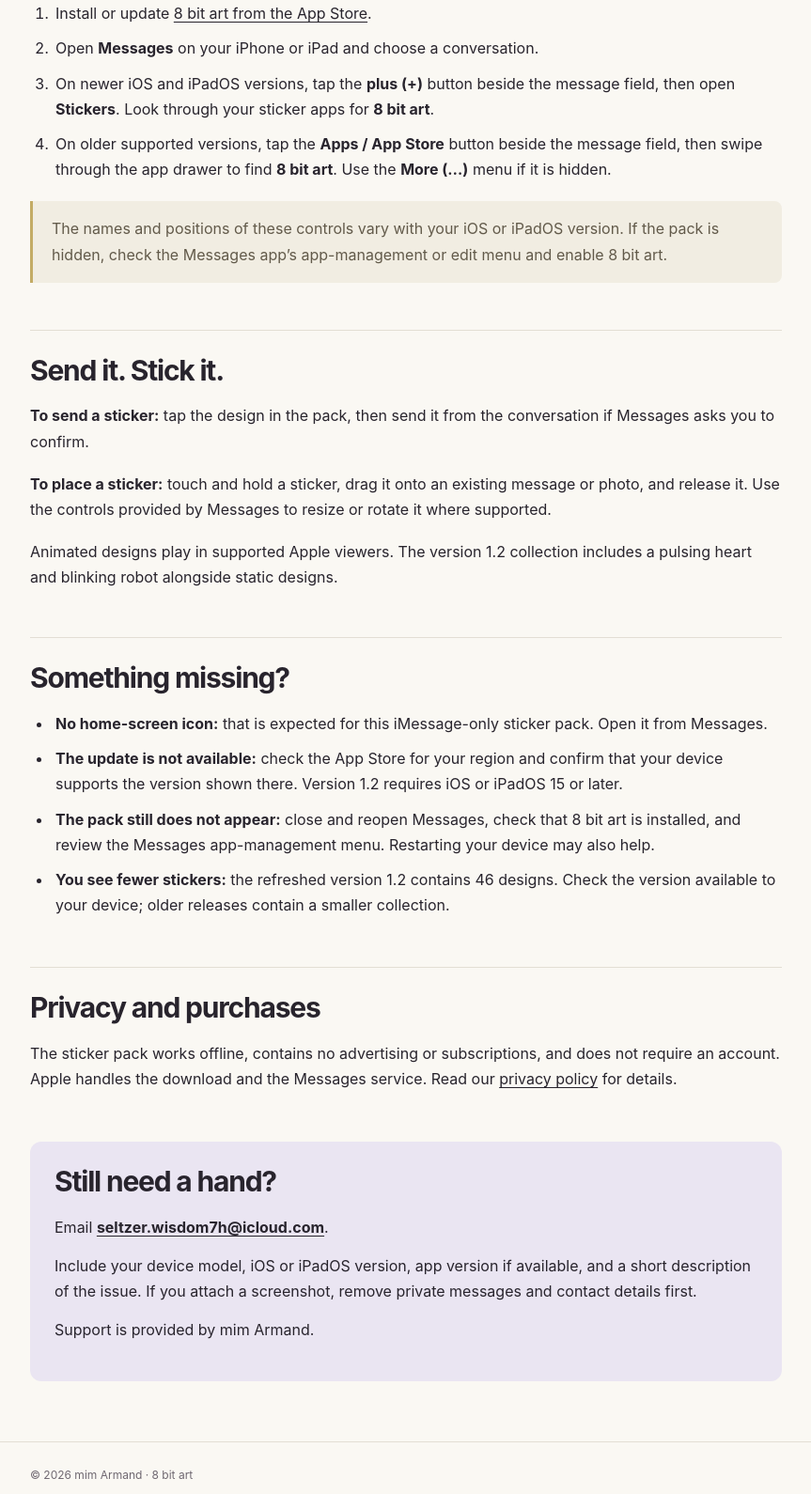
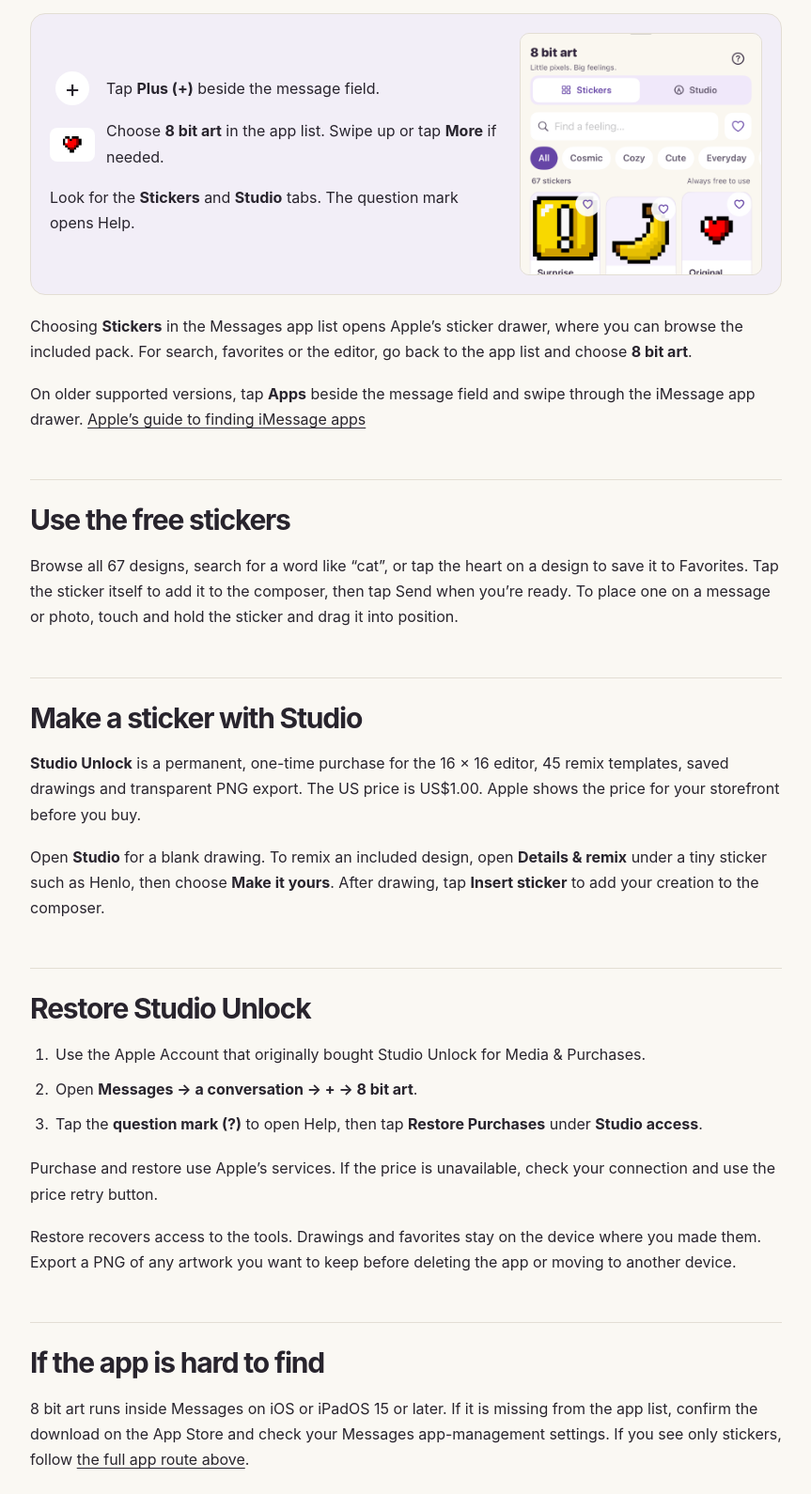
Before and after one commit to mim-Armand/8bit-stickers, a plain HTML site: page support/index.html in a window 1280 px wide. Shown: the part 477-2067 px from the top of the page at 94% size, without its empty margins (80-943 px from the left). Drawn offline with Linux system fonts and the light colour scheme.

Commit message:
Publish 8 bit art support and privacy pages

```diff
--- a/styles.css
+++ b/styles.css
@@ -54,6 +54,13 @@ p { margin: 0 0 18px; }
 .article section + section { margin-top: 22px; }
 .article ol, .article ul { padding-left: 24px; margin: 0 0 20px; }
 .article li { padding-left: 3px; margin-bottom: 10px; }
+.app-guide { display: grid; grid-template-columns: minmax(0, 1fr) minmax(195px, 34%); align-items: center; gap: 24px; margin: 20px 0; padding: 20px; border: 1px solid var(--line); border-radius: 16px; background: #f2eef7; }
+.app-guide .app-route { display: grid; gap: 14px; padding: 0; margin: 0 0 16px; list-style: none; }
+.app-route li { display: grid; grid-template-columns: 48px 1fr; gap: 12px; align-items: center; padding: 0; margin: 0; }
+.route-plus { justify-self: center; display: grid; place-items: center; width: 36px; height: 36px; border-radius: 50%; background: white; color: var(--ink); font-size: 26px; line-height: 1; }
+.app-route img { border-radius: 8px; }
+.app-guide-steps p { margin: 0; }
+.app-guide-screen { display: block; width: 100%; height: auto; aspect-ratio: 1; object-fit: cover; object-position: center 17%; border-radius: 10px; border: 1px solid var(--line); }
 .note { border-left: 3px solid #c3ab65; background: #f1ede2; padding: 16px 20px; border-radius: 0 8px 8px 0; color: #625a4a; }
 .contact-card { padding: 26px; background: #eae5f2; border-radius: 12px; margin-top: 25px; }
 .contact-card p { margin-bottom: 14px; }
@@ -82,3 +89,7 @@ p { margin: 0 0 18px; }
   .site-footer { align-items: flex-start; }
 }
 @media (prefers-reduced-motion: reduce) { html { scroll-behavior: auto; } }
+@media (max-width: 600px) {
+  .app-guide { grid-template-columns: 1fr; }
+  .app-guide-screen { max-width: 300px; aspect-ratio: 1.5; object-position: center 15%; justify-self: center; }
+}
--- a/support/index.html
+++ b/support/index.html
@@ -4,7 +4,7 @@
   <meta charset="utf-8">
   <meta name="viewport" content="width=device-width, initial-scale=1">
   <meta name="theme-color" content="#faf8f3">
-  <meta name="description" content="Find 8 bit art in Messages, send and place pixel stickers, and contact support.">
+  <meta name="description" content="Find 8 bit art in Messages, use the 67 included stickers, make a drawing with Studio or restore your one-time purchase.">
   <title>Support — 8 bit art</title>
   <link rel="stylesheet" href="../styles.css">
   <link rel="icon" href="../assets/favicon.svg" type="image/svg+xml">
@@ -13,15 +13,50 @@
   <a class="skip-link" href="#main">Skip to content</a>
   <header class="site-header"><a class="brand" href="../" aria-label="8 bit art home"><span class="brand-icon" aria-hidden="true">8</span>8 bit art.</a><nav aria-label="Main navigation"><a href="./" aria-current="page">Support</a><a href="../privacy/">Privacy</a></nav></header>
   <main id="main" tabindex="-1">
-    <div class="page-heading"><p class="eyebrow">A little help</p><h1>Find your pixels<span class="dot">.</span></h1><p class="intro">8 bit art is a sticker pack inside Apple’s Messages app. There is no separate app window or editor on your home screen.</p></div>
+    <div class="page-heading">
+      <h1>Find 8 bit art in Messages<span class="dot">.</span></h1>
+      <p class="intro">Open the app from a conversation on your iPhone or iPad. If you already bought Studio and need the editor back, <a href="#restore">restore your purchase</a>.</p>
+    </div>
     <article class="article" aria-label="Using 8 bit art">
-      <section><h2>Open the sticker pack</h2>
-        <ol><li>Install or update <a href="https://apps.apple.com/app/id1366485724">8 bit art from the App Store</a>.</li><li>Open <strong>Messages</strong> on your iPhone or iPad and choose a conversation.</li><li>On newer iOS and iPadOS versions, tap the <strong>plus (+)</strong> button beside the message field, then open <strong>Stickers</strong>. Look through your sticker apps for <strong>8 bit art</strong>.</li><li>On older supported versions, tap the <strong>Apps / App Store</strong> button beside the message field, then swipe through the app drawer to find <strong>8 bit art</strong>. Use the <strong>More (…)</strong> menu if it is hidden.</li></ol>
-        <p class="note">The names and positions of these controls vary with your iOS or iPadOS version. If the pack is hidden, check the Messages app’s app-management or edit menu and enable 8 bit art.</p>
+      <section id="open-app">
+        <h2>Open the full app</h2>
+        <p><a href="https://apps.apple.com/app/id1366485724">Install 8 bit art from the App Store</a>, then open a conversation in Messages.</p>
+        <figure class="app-guide">
+          <div class="app-guide-steps">
+            <ol class="app-route" role="list">
+              <li><span class="route-plus" aria-hidden="true">+</span><span>Tap <strong>Plus (+)</strong> beside the message field.</span></li>
+              <li><img src="../assets/messages-app-icon.png" width="48" height="36" alt=""><span>Choose <strong>8 bit art</strong> in the app list. Swipe up or tap <strong>More</strong> if needed.</span></li>
+            </ol>
+            <p>Look for the <strong>Stickers</strong> and <strong>Studio</strong> tabs. The question mark opens Help.</p>
+          </div>
+          <img class="app-guide-screen" src="../assets/stickers-screen.png" width="1179" height="2556" alt="The opened 8 bit art app with Stickers and Studio tabs, search, favorites and a question mark in the upper right.">
+        </figure>
+        <p>Choosing <strong>Stickers</strong> in the Messages app list opens Apple’s sticker drawer, where you can browse the included pack. For search, favorites or the editor, go back to the app list and choose <strong>8 bit art</strong>.</p>
+        <p>On older supported versions, tap <strong>Apps</strong> beside the message field and swipe through the iMessage app drawer. <a href="https://support.apple.com/en-us/104969">Apple’s guide to finding iMessage apps</a></p>
       </section>
-      <section><h2>Send it. Stick it.</h2><p><strong>To send a sticker:</strong> tap the design in the pack, then send it from the conversation if Messages asks you to confirm.</p><p><strong>To place a sticker:</strong> touch and hold a sticker, drag it onto an existing message or photo, and release it. Use the controls provided by Messages to resize or rotate it where supported.</p><p>Animated designs play in supported Apple viewers. The version 1.2 collection includes a pulsing heart and blinking robot alongside static designs.</p></section>
-      <section><h2>Something missing?</h2><ul><li><strong>No home-screen icon:</strong> that is expected for this iMessage-only sticker pack. Open it from Messages.</li><li><strong>The update is not available:</strong> check the App Store for your region and confirm that your device supports the version shown there. Version 1.2 requires iOS or iPadOS 15 or later.</li><li><strong>The pack still does not appear:</strong> close and reopen Messages, check that 8 bit art is installed, and review the Messages app-management menu. Restarting your device may also help.</li><li><strong>You see fewer stickers:</strong> the refreshed version 1.2 contains 46 designs. Check the version available to your device; older releases contain a smaller collection.</li></ul></section>
-      <section><h2>Privacy and purchases</h2><p>The sticker pack works offline, contains no advertising or subscriptions, and does not require an account. Apple handles the download and the Messages service. Read our <a href="../privacy/">privacy policy</a> for details.</p></section>
+      <section>
+        <h2>Use the free stickers</h2>
+        <p>Browse all 67 designs, search for a word like “cat”, or tap the heart on a design to save it to Favorites. Tap the sticker itself to add it to the composer, then tap Send when you’re ready. To place one on a message or photo, touch and hold the sticker and drag it into position.</p>
+      </section>
+      <section>
+        <h2>Make a sticker with Studio</h2>
+        <p><strong>Studio Unlock</strong> is a permanent, one-time purchase for the 16 × 16 editor, 45 remix templates, saved drawings and transparent PNG export. The US price is US$1.00. Apple shows the price for your storefront before you buy.</p>
+        <p>Open <strong>Studio</strong> for a blank drawing. To remix an included design, open <strong>Details &amp; remix</strong> under a tiny sticker such as Henlo, then choose <strong>Make it yours</strong>. After drawing, tap <strong>Insert sticker</strong> to add your creation to the composer.</p>
+      </section>
+      <section id="restore">
+        <h2>Restore Studio Unlock</h2>
+        <ol>
+          <li>Use the Apple Account that originally bought Studio Unlock for Media &amp; Purchases.</li>
+          <li>Open <strong>Messages → a conversation → + → 8 bit art</strong>.</li>
+          <li>Tap the <strong>question mark (?)</strong> to open Help, then tap <strong>Restore Purchases</strong> under <strong>Studio access</strong>.</li>
+        </ol>
+        <p>Purchase and restore use Apple’s services. If the price is unavailable, check your connection and use the price retry button.</p>
+        <p>Restore recovers access to the tools. Drawings and favorites stay on the device where you made them. Export a PNG of any artwork you want to keep before deleting the app or moving to another device.</p>
+      </section>
+      <section>
+        <h2>If the app is hard to find</h2>
+        <p>8 bit art runs inside Messages on iOS or iPadOS 15 or later. If it is missing from the app list, confirm the download on the App Store and check your Messages app-management settings. If you see only stickers, follow <a href="#open-app">the full app route above</a>.</p>
+      </section>
       <div class="contact-card"><h2>Still need a hand?</h2><p>Email <a href="mailto:seltzer.wisdom7h@icloud.com">seltzer.wisdom7h@icloud.com</a>.</p><p>Include your device model, iOS or iPadOS version, app version if available, and a short description of the issue. If you attach a screenshot, remove private messages and contact details first.</p><p>Support is provided by mim Armand.</p></div>
     </article>
   </main>
```
Also changed, not shown: index.html (+11 -11 lines), privacy/index.html (+8 -6 lines), assets/messages-app-icon.png (added), assets/stickers-screen.png (added).
